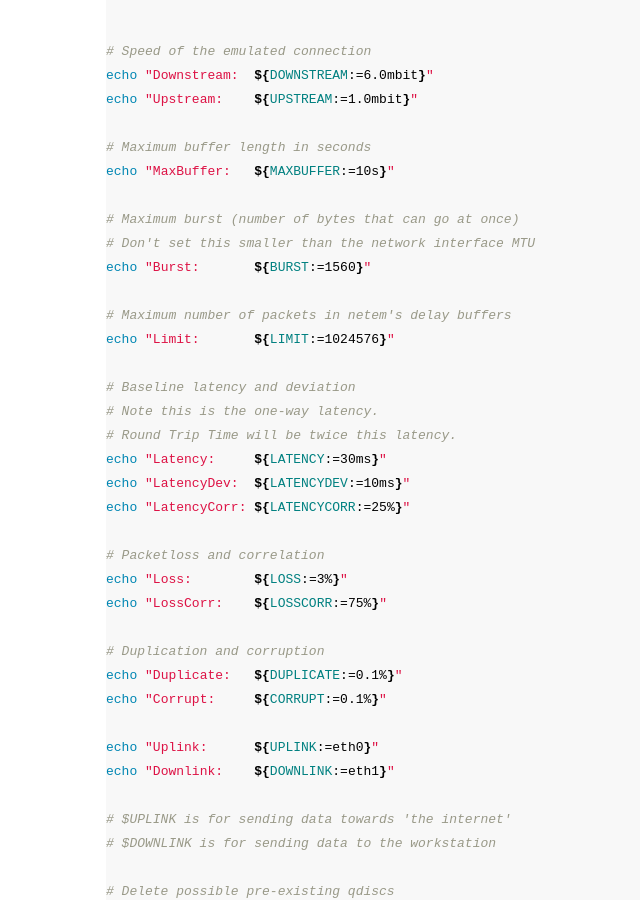
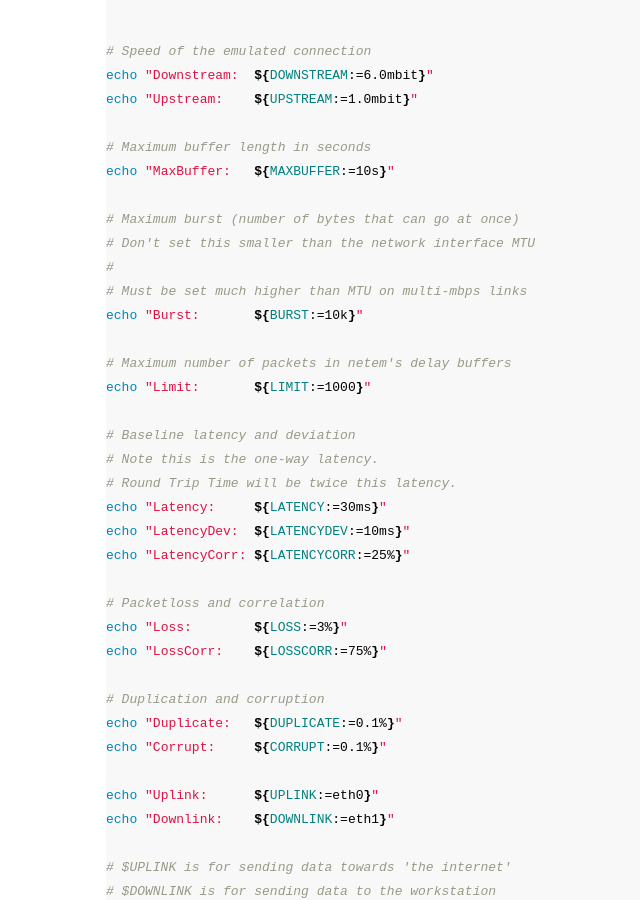
Before and after one commit to dannyedel/blog, a Jekyll site: the page built from _posts/2017-04-23-using-linux-to-emulate-bad-wan-connections.md, in a window 1280 px wide and 900 px high, scrolled down 2737 px. Shown: the whole window, without its empty margins (254-894 px from the left). Built offline with Jekyll 4.4.1, drawn with Linux system fonts in a browser that asks for light colours.

Commit message:
Tune limit/burst numbers

```diff
--- a/_posts/2017-04-23-using-linux-to-emulate-bad-wan-connections.md
+++ b/_posts/2017-04-23-using-linux-to-emulate-bad-wan-connections.md
@@ -137,10 +137,12 @@ echo "MaxBuffer:   ${MAXBUFFER:=10s}"
 
 # Maximum burst (number of bytes that can go at once)
 # Don't set this smaller than the network interface MTU
-echo "Burst:       ${BURST:=1560}"
+#
+# Must be set much higher than MTU on multi-mbps links
+echo "Burst:       ${BURST:=10k}"
 
 # Maximum number of packets in netem's delay buffers
-echo "Limit:       ${LIMIT:=1024576}"
+echo "Limit:       ${LIMIT:=1000}"
 
 # Baseline latency and deviation
 # Note this is the one-way latency.
```
